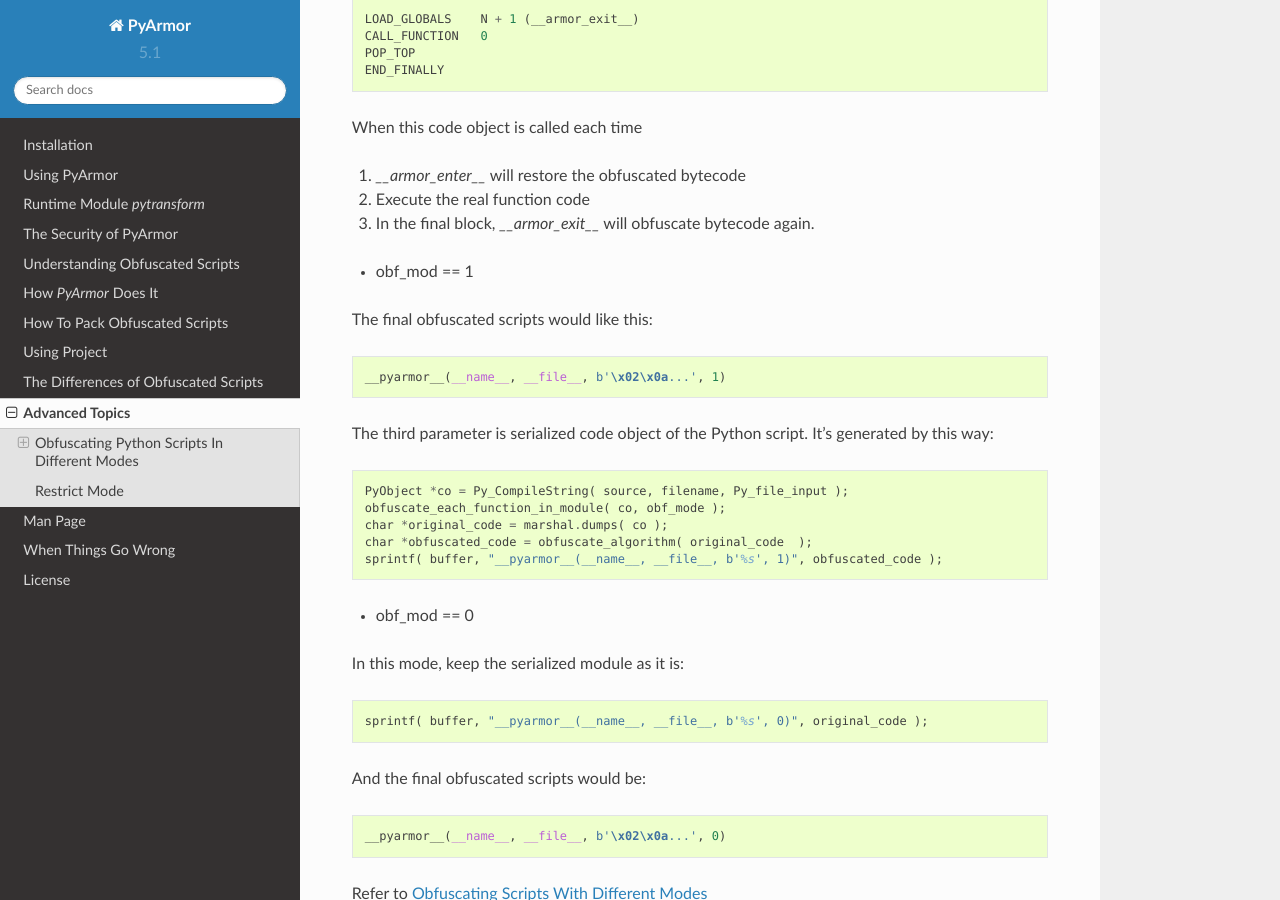
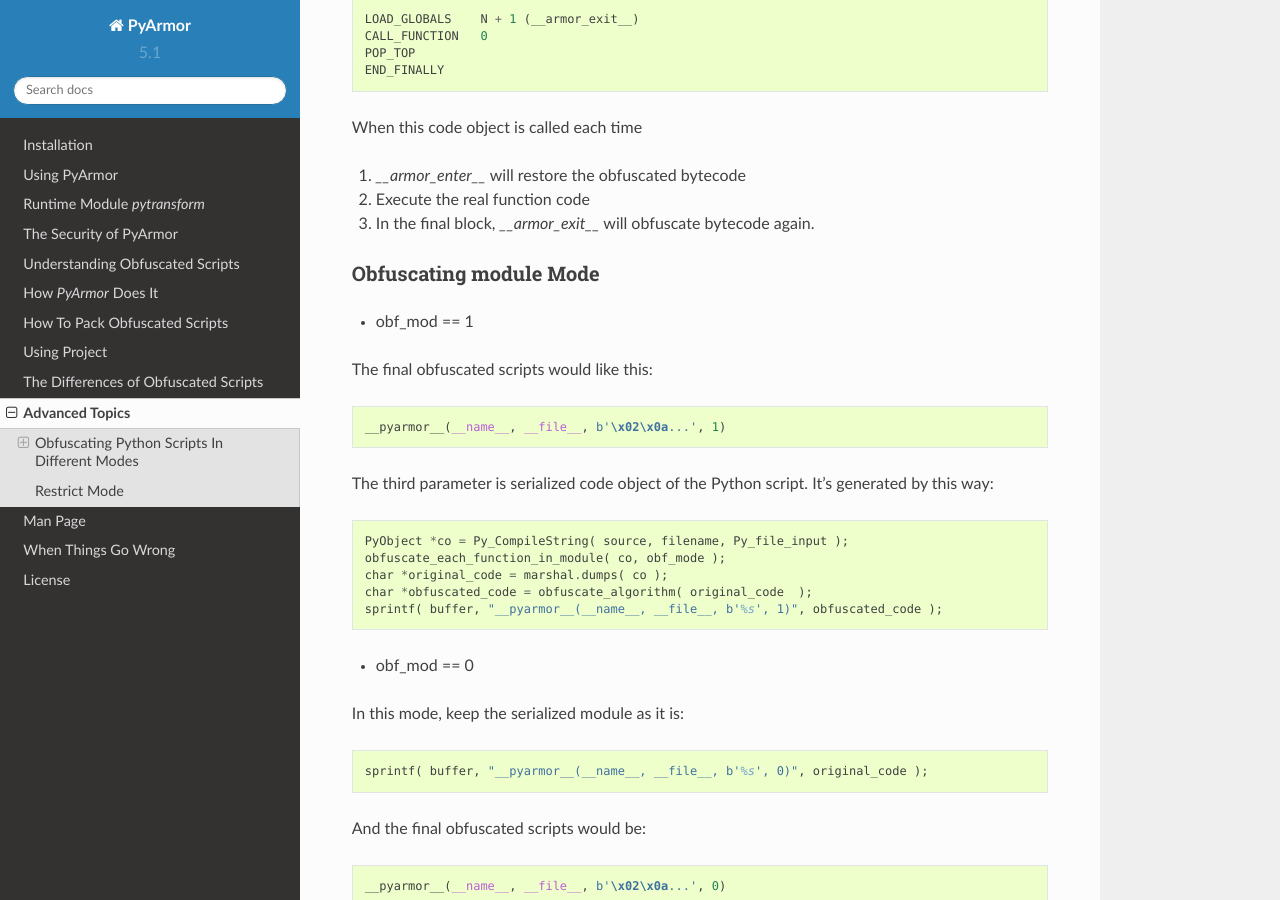
Before and after one commit to dashingsoft/pyarmor, a Sphinx documentation site: the page built from docs/advanced.rst, in a window 1280 px wide and 900 px high, scrolled down 1349 px. Built offline with Sphinx 7.4.7 and the Read the Docs theme 2.0.0, drawn with Linux system fonts in a browser that asks for light colours.

Commit message:
Add section title

```diff
--- a/docs/advanced.rst
+++ b/docs/advanced.rst
@@ -82,6 +82,8 @@
 
 .. _obfuscating module mode:
 
+Obfuscating module Mode
+~~~~~~~~~~~~~~~~~~~~~~~
 * obf_mod == 1
 
 The final obfuscated scripts would like this::
```
